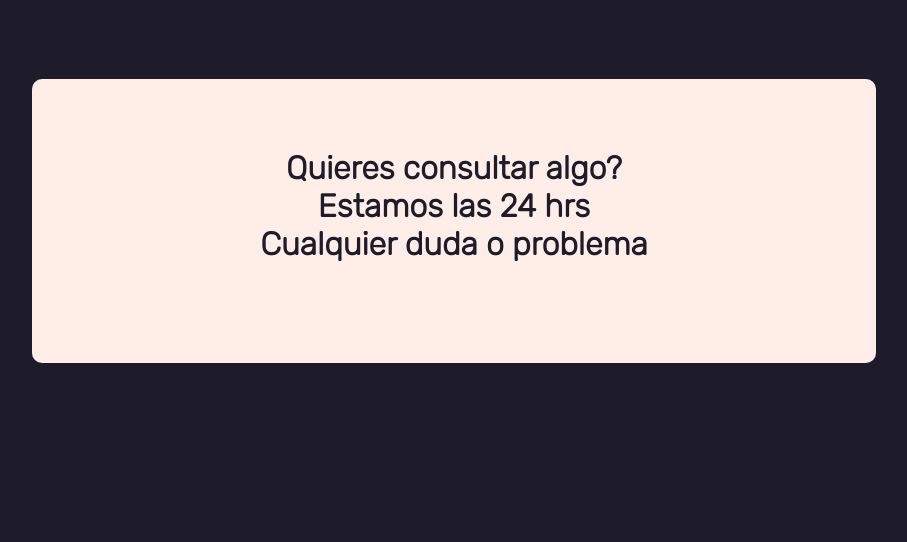
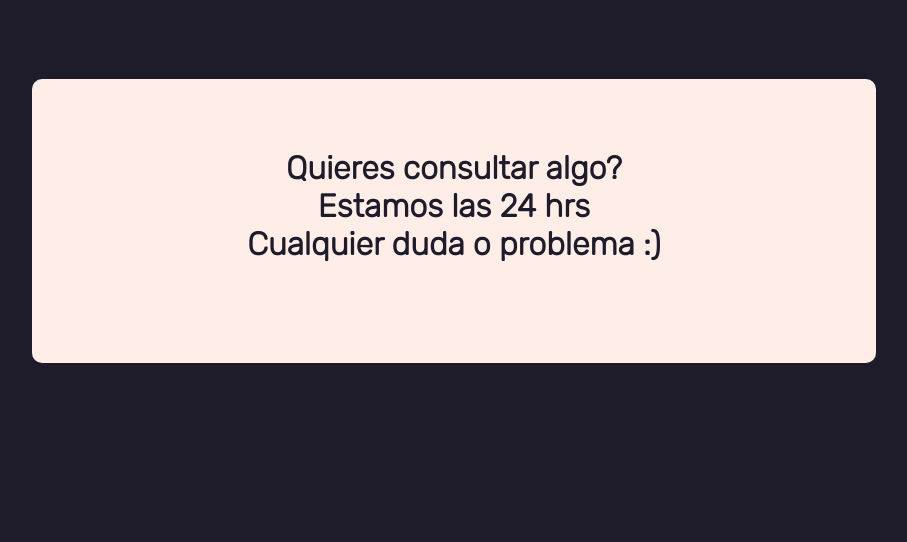
Before and after one commit to LeonardoMuniagurria/1PreEntrega-Leonardo-Muniagurria, a plain HTML site: page index.html in a window 1280 px wide. Shown: the part 2430-2972 px from the top of the page, without its empty margins (186-1093 px from the left). Drawn offline with nearby package versions, Linux system fonts and the light colour scheme.

Commit message:
cambioss

```diff
--- a/index.html
+++ b/index.html
@@ -135,7 +135,7 @@
 
     <!----Dudas---->
     <section class="cta wow animate__animated animate__slideInRight">
-        <h2>Quieres consultar algo? <br> Estamos las 24 hrs <br> Cualquier duda o problema</h2>
+        <h2>Quieres consultar algo? <br> Estamos las 24 hrs <br> Cualquier duda o problema :)</h2>
     </section>
 </main>
 
```
